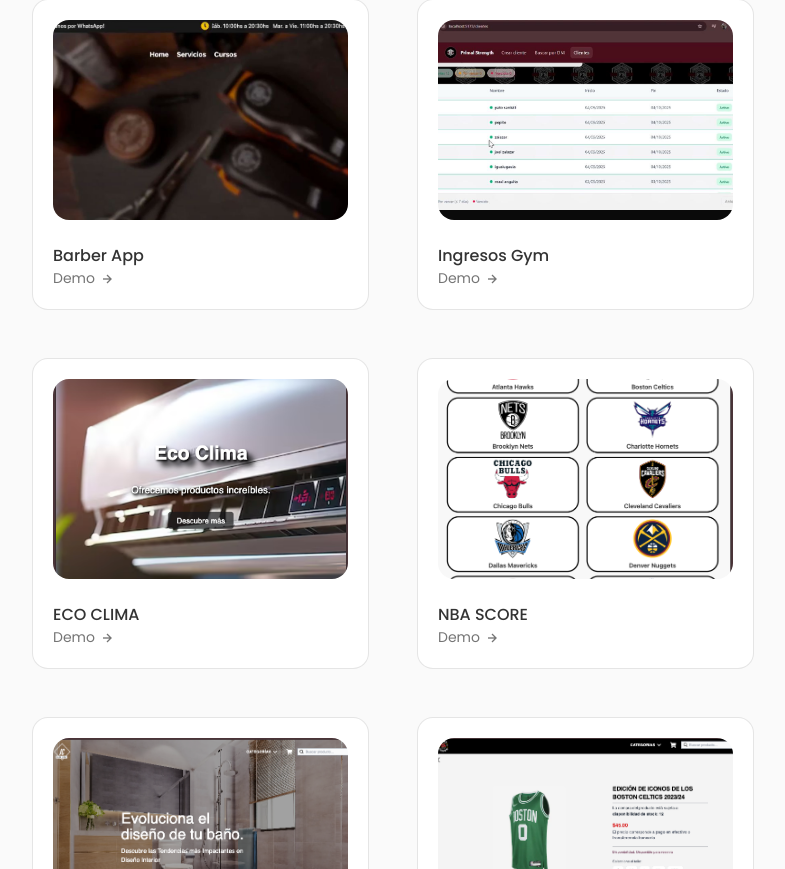
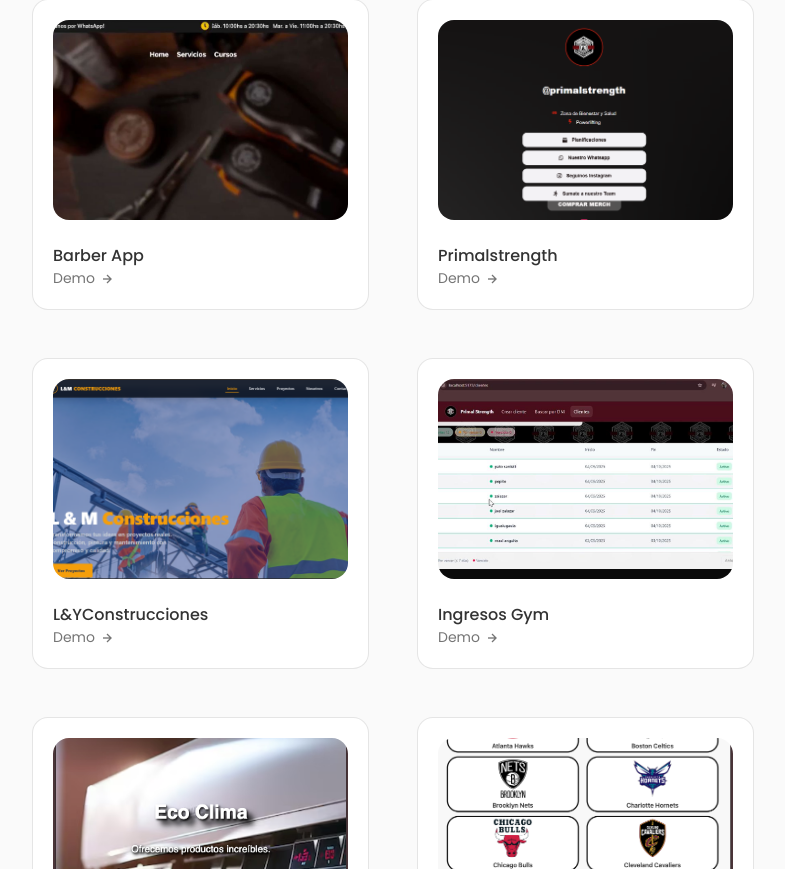
Before and after one commit to maxianguita/portafolio, a React (Vite) app: page / in a window 1280 px wide. Shown: the part 3639-4508 px from the top of the page, without its empty margins (247-1032 px from the left). Built offline with nearby package versions, Linux system fonts and the light colour scheme.

Commit message:
agregando poryectos

```diff
--- a/src/components/Qualification/Qualification.jsx
+++ b/src/components/Qualification/Qualification.jsx
@@ -12,6 +12,8 @@
   ];
 
   const experience = [
+    { title: "L&MConstrucciones", subtitle: "L&MConstrucciones", year: "2025" },
+    { title: "Primalstrength", subtitle: "Primalstrength ", year: "2025" },
     { title: "Barber App", subtitle: "Barber App", year: "2025" },
     { title: "Ingresos Gym", subtitle: "App para gestión de ingresos", year: "2025" },
     { title: "KICK STORE", subtitle: "App tienda de ropa", year: "2024" },
--- a/src/components/Work/Data.jsx
+++ b/src/components/Work/Data.jsx
@@ -6,6 +6,8 @@
 import Work9 from '../../assets/nbascore.png'
 import Work10 from '../../assets/barber.jpg'
 import Work11 from '../../assets/ingresos.jpg'
+import Work12 from '../../assets/lym.png'
+import Work13 from '../../assets/primal.png'
 
 export const projectsData = [
    {
@@ -14,6 +16,21 @@
     title: "Barber App",
     category: "app",
     url: 'https://barber-app-peach.vercel.app/'
+  },
+  {
+    id: 13,
+    image: Work13,
+    title: "Primalstrength",
+    category: "app",
+    url: 'https://primalstrength-web-8997.vercel.app/'
+  },
+
+  {
+    id: 12,
+    image: Work12,
+    title: "L&YConstrucciones",
+    category: "app",
+    url: 'https://l-m-construcciones-h5gx.vercel.app/'
   },
   {
     id: 8,
```
Also changed, not shown: src/assets/lym.png (added), src/assets/primal.png (added).
